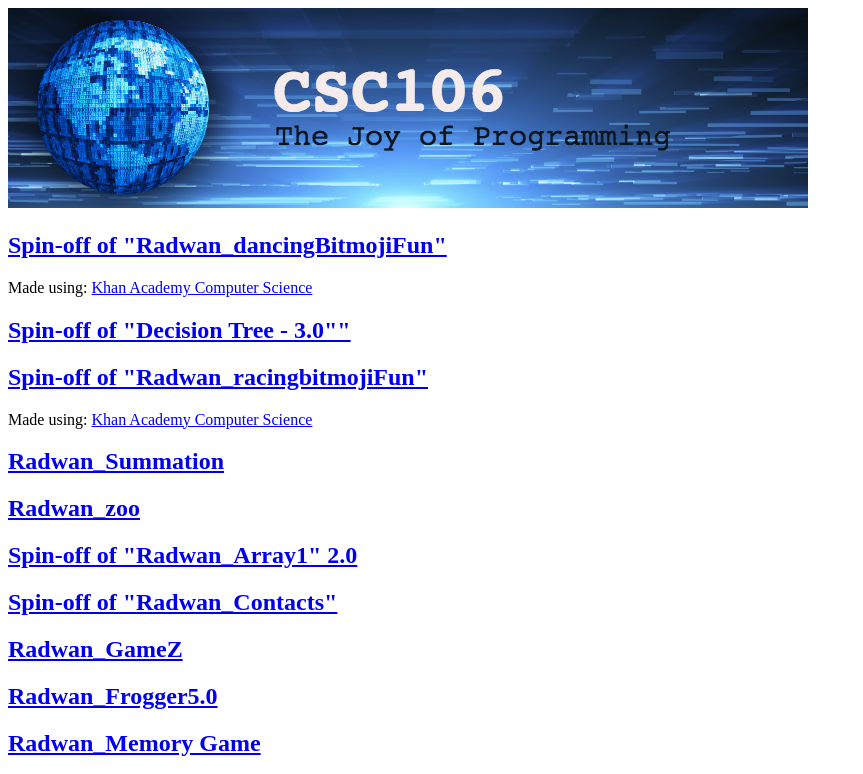
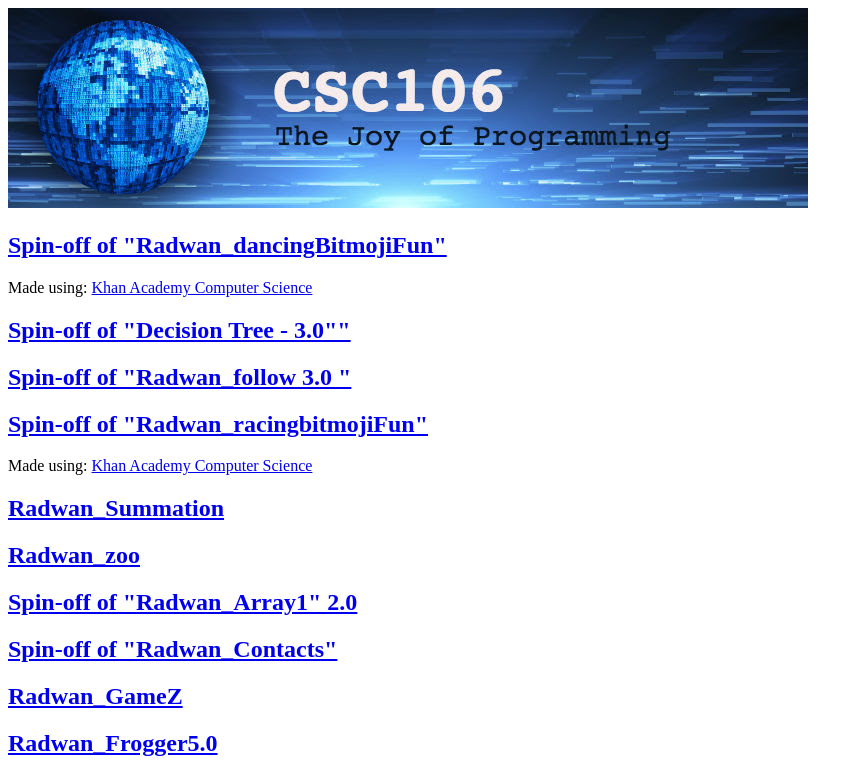
Before and after one commit to nancyradwan/nancyradwan.github.io, a plain HTML site: page Javascript.html in a window 1280 px wide. Shown: the top 774 px of the page, without its empty margins (0-863 px from the left). Drawn offline with Linux system fonts and the light colour scheme; a script that the page names is missing.

Commit message:
Update Javascript.html

```diff
--- a/Javascript.html
+++ b/Javascript.html
@@ -9,6 +9,7 @@
       <img src="csc106_banner.jpg">
       <h2><a href="https://www.khanacademy.org/computer-programming/spin-off-of-radwan_dancingbitmojifun/6286027505319936">Spin-off of "Radwan_dancingBitmojiFun"</a></h2><script src="https://www.khanacademy.org/computer-programming/spin-off-of-radwan_dancingbitmojifun/6286027505319936/embed.js?editor=yes&buttons=yes&author=yes&embed=yes"></script><p>Made using: <a href="http://www.khanacademy.org/computer-programming">Khan Academy Computer Science</a></p>
      <h2><a href="https://www.khanacademy.org/computer-programming/spin-off-of-decision-tree-30/6755337648521216">Spin-off of "Decision Tree  - 3.0""</a></h2><script src="https://www.khanacademy.org/computer-programming/spin-off-of-decision-tree-30/6755337648521216/embed.js?editor=yes&buttons=yes&author=yes&embed=yes"></script><p>
+<h2><a href="https://www.khanacademy.org/computer-programming/spin-off-of-radwan_follow-30/4687067290320896">Spin-off of "Radwan_follow  3.0 "</a></h2><script src="https://www.khanacademy.org/computer-programming/spin-off-of-radwan_follow-30/4687067290320896/embed.js?editor=yes&buttons=yes&author=yes&embed=yes"></script><p>
       <h2><a href="https://www.khanacademy.org/computer-programming/spin-off-of-radwan_racingbitmojifun/5632574487576576">Spin-off of "Radwan_racingbitmojiFun"</a></h2><script src="https://www.khanacademy.org/computer-programming/spin-off-of-radwan_racingbitmojifun/5632574487576576/embed.js?editor=yes&buttons=yes&author=yes&embed=yes"></script><p>Made using: <a href="http://www.khanacademy.org/computer-programming">Khan Academy Computer Science</a></p>
       <h2><a href="https://www.khanacademy.org/computer-programming/radwan_summation/5035152384245760">Radwan_Summation</a></h2><script src="https://www.khanacademy.org/computer-programming/radwan_summation/5035152384245760/embed.js?editor=yes&buttons=yes&author=yes&embed=yes"></script><p>
       <h2><a href="https://www.khanacademy.org/computer-programming/radwan_zoo/6168369774510080">Radwan_zoo</a></h2><script src="https://www.khanacademy.org/computer-programming/radwan_zoo/6168369774510080/embed.js?editor=yes&buttons=yes&author=yes&embed=yes"></script><p>
```
